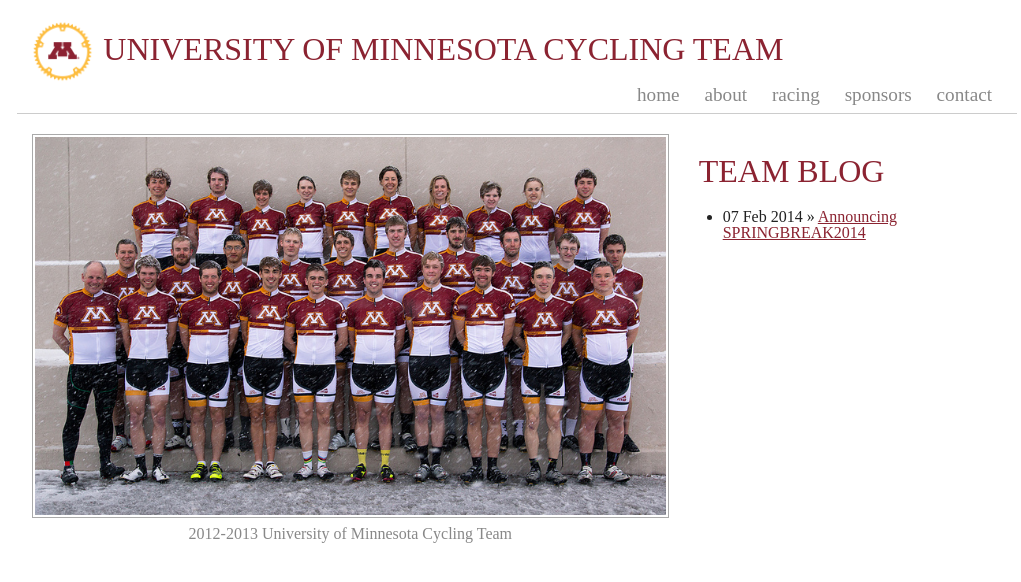
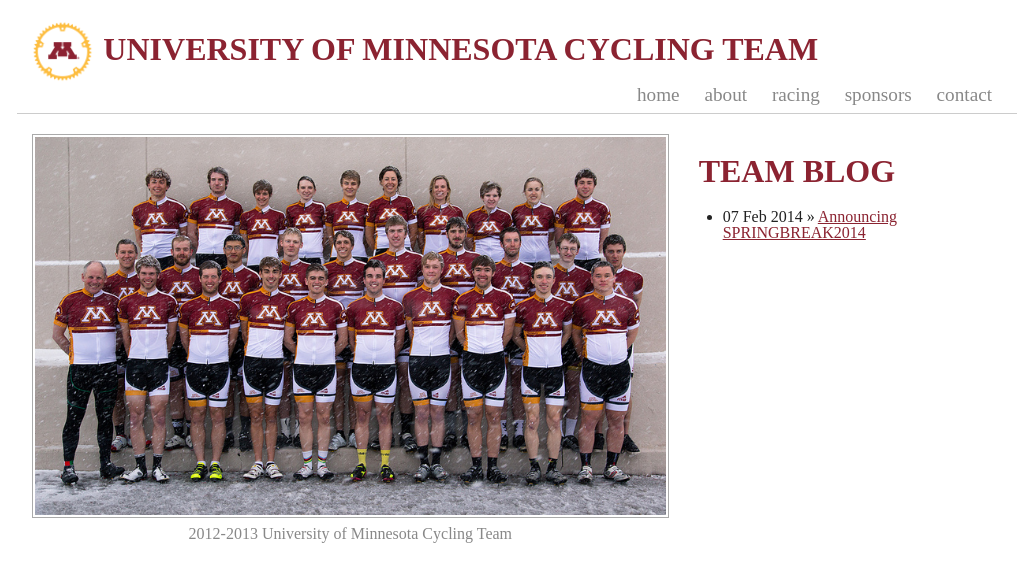
Before and after one commit to vservetas/UMCT.github.io, a Jekyll site: the page built from index.html, in a window 1280 px wide. Shown: the top 582 px of the page, without its empty margins (123-1144 px from the left). Built offline with Jekyll 4.4.1, drawn with Linux system fonts in a browser that asks for light colours; some web fonts are replaced; Markdown is read by kramdown in place of the engine named in the settings.

Commit message:
Switch to family-grouped fonts

```diff
--- a/css/main.css
+++ b/css/main.css
@@ -967,14 +967,16 @@
     right: 91.66667%;
     left: auto; } }
 body {
-  font-family: 'AdobeGaramondW01-Regula'; }
+  font-family: 'Adobe Garamond W01';
+  font-weight: 400; }
 
 @media only screen and (max-width: 40em) {
   h1 {
     font-size: 1.5em; } }
 h1, h2, h3 {
-  font-family: 'TradeGothicW01-BoldCn20 675334';
-  font-weight: normal;
+  font-family: 'Trade Gothic W01';
+  font-weight: 700;
+  font-style: normal;
   text-transform: uppercase;
   color: #8b2331; }
   h1 img, h2 img, h3 img {
```
Also changed, not shown: _assets/umct/main.scss (+5 -3 lines).
